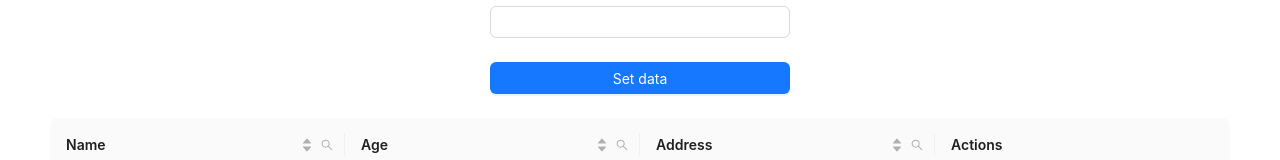
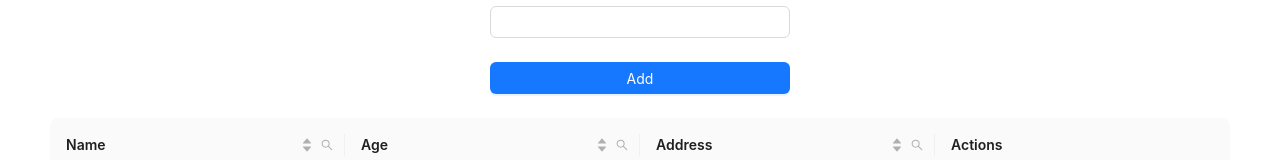
Before and after one commit to antonpatotski/UTest, a React (Create React App) app: page / in a window 1280 px wide. Shown: the part 246-406 px from the top of the page. Built offline with nearby package versions, Linux system fonts and the light colour scheme.

Commit message:
Add update logic

```diff
--- a/src/pages/landing/form/form.jsx
+++ b/src/pages/landing/form/form.jsx
@@ -1,13 +1,25 @@
+import { useEffect } from "react";
 import { Button, Form, Input, InputNumber } from 'antd';
 import { useUserStore } from "../../../store/users";
 
 import './form.scss';
 
 export const CRUDForm  = () => {
-  const addUser = useUserStore((state) => state.addUser);
+  const { addUser, userForEdit, users, editUser } = useUserStore((state) => state);
   const [form] = Form.useForm();
+
+  useEffect(() => {
+    if (userForEdit !== null) {
+      form.setFieldsValue(users.find(e => e.key === userForEdit))
+    }
+  }, [ userForEdit, form, users ])
   const submit = (values) => {
-    addUser(values);
+    if (userForEdit !== null) {
+      editUser({ ...values, key: userForEdit });
+    } else {
+      addUser(values);
+    }
+
     form.resetFields();
   };
 
@@ -48,7 +60,7 @@ export const CRUDForm  = () => {
 
       <Form.Item>
         <Button type="primary" htmlType="submit" className="form-button">
-          Set data
+          { userForEdit ? 'Edit' : 'Add' }
         </Button>
       </Form.Item>
     </Form>
--- a/src/store/users.js
+++ b/src/store/users.js
@@ -3,9 +3,10 @@ import { mockData } from "../constants/mockData";
 
 const users = JSON.parse(localStorage.getItem('users') || null) || mockData;
 
-export const useUserStore = create((set) => ({
+export const useUserStore = create((set, get) => ({
   users,
   userForEdit: null,
+  setUserForEdit: (key) => set({ userForEdit: key }),
   addUser: (newUser) => set(({ users }) => {
     const usersCopy = [ ...users ];
     const newUserItem = { ...newUser, key: usersCopy.length + 1 };
@@ -27,10 +28,10 @@ export const useUserStore = create((set) => ({
     const item = users[indexForUpdate];
     const usersCopy = [ ...users ];
     usersCopy[[indexForUpdate]] = { ...item, ...data };
+    get().setUserForEdit(null);
 
     return ({ users: usersCopy })
   }),
-  setUserForEdit: (key) => set({ userForEdit: key })
 }));
 
 useUserStore.subscribe((state) => {
```
